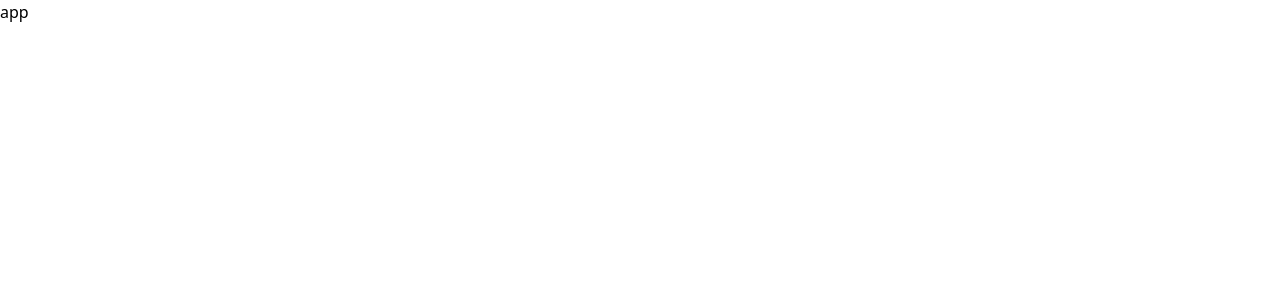
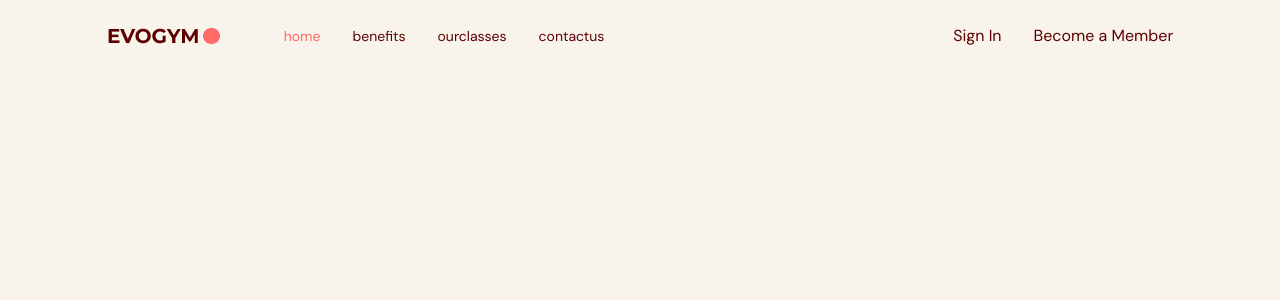
Before and after one commit to allenstfort23/gym-typescript, a React (Vite) app: page / in a window 1280 px wide. Shown: the top 300 px of the page. Built offline with nearby package versions, Linux system fonts and the light colour scheme.

Commit message:
add navbar and hooks

```diff
--- a/src/App.tsx
+++ b/src/App.tsx
@@ -1,5 +1,20 @@
+import Navbar from "@/scenes/navbar";
+import { useState } from "react";
+import { SelectedPage } from "@/shared/type";
+
+
+
 function App() {
-  return <div className="app">app</div>;
+  const [selectedPage, setSelectedPage] = useState<SelectedPage>(SelectedPage.Home)
+
+  return (
+    <div className="app bg-gray-20">
+      <Navbar
+        selectedPage={selectedPage}
+        setSelectedPage={setSelectedPage}
+      />
+    </div>
+  )
 }
 
 export default App;
--- /dev/null
+++ b/src/hooks/useMediaQuery.ts
@@ -0,0 +1,19 @@
+import { useState, useEffect } from "react";
+
+const useMediaQuery = (query: string) => {
+  const [matches, setMatches] = useState(false);
+
+  useEffect(() => {
+    const media = window.matchMedia(query);
+    if (media.matches !== matches) {
+      setMatches(media.matches);
+    }
+    const listener = () => setMatches(media.matches);
+    window.addEventListener("resize", listener);
+    return () => window.removeEventListener("resize", listener);
+  }, [matches, query]);
+
+  return matches;
+};
+
+export default useMediaQuery;
--- a/src/index.css
+++ b/src/index.css
@@ -1,3 +1,15 @@
+@import url('https://fonts.googleapis.com/css2?family=DM+Sans:ital,opsz,wght@0,9..40,100..1000;1,9..40,100..1000&family=Montserrat:ital,wght@0,100..900;1,100..900&display=swap');
+
 @tailwind base;
 @tailwind components;
 @tailwind utilities;
+
+html,
+body,
+#root,
+.app {
+    height: 100%;
+    weight: 100%;
+    font-family: "DM Sans", sans-serif;
+    @apply text-gray-500;
+}
--- /dev/null
+++ b/src/scenes/navbar/Link.tsx
@@ -0,0 +1,26 @@
+import { SelectedPage } from "@/shared/type";
+import AnchorLink from "react-anchor-link-smooth-scroll"
+
+type Props = {
+    page: string;
+    selectedPage: SelectedPage;
+    setSelectedPage: (value: SelectedPage) => void;
+}
+
+const Link = ({ page, selectedPage, setSelectedPage,}: Props) => {
+    const lowerCasePage = page.toLowerCase().replace(/ /g, "") as SelectedPage
+
+  return (
+    <AnchorLink
+    className={`${selectedPage === lowerCasePage ? "text-primary-500" : ""}
+        transition duration-500 hover:text-purple-300
+    `}
+    href={`#${lowerCasePage}`}
+    onClick={() => setSelectedPage(lowerCasePage)}
+    >
+        {page}
+    </AnchorLink>
+  )
+}
+
+export default Link
--- /dev/null
+++ b/src/scenes/navbar/index.tsx
@@ -0,0 +1,59 @@
+import { useState } from "react";
+import {Bars3Icon, XMarkIcon} from "@heroicons/react/24/solid";
+import Logo from "@/assets/Logo.png";
+import Link from "./Link";
+import { SelectedPage } from "@/shared/type";
+
+
+type Props = {
+  selectedPage: SelectedPage;
+  setSelectedPage: (value: SelectedPage) => void;
+}
+
+const Navbar = ({ selectedPage, setSelectedPage } : Props) => {
+  const flexBetween = "flex items-center justify-between";
+  return (
+    <nav>
+      <div className={`${flexBetween} fixed top-0 z-30 w-full py-6`}>
+        <div className={`${flexBetween} mx-auto w-5/6`}>
+          <div className={`${flexBetween} w-full gap-16`}>
+            {/* LEFT SIDE */}
+            <img alt="logo" src={Logo}/>
+
+            {/* RIGHT SIDE */}
+            <div className={`${flexBetween} w-full`}>
+              <div className={`${flexBetween} gap-8 text-sm`}>
+                <Link
+                  page={SelectedPage.Home}
+                  selectedPage={selectedPage}
+                  setSelectedPage={setSelectedPage}
+                 />
+                <Link
+                  page={SelectedPage.Benefits}
+                  selectedPage={selectedPage}
+                  setSelectedPage={setSelectedPage}
+                />
+                <Link
+                  page={SelectedPage.OurClasses}
+                  selectedPage={selectedPage}
+                  setSelectedPage={setSelectedPage}
+                />
+                <Link
+                  page={SelectedPage.ContactUs}
+                  selectedPage={selectedPage}
+                  setSelectedPage={setSelectedPage}
+                  />
+              </div>
+              <div className={`${flexBetween} gap-8`}>
+                <p>Sign In</p>
+                <button>Become a Member</button>
+              </div>
+            </div>
+          </div>
+        </div>
+      </div>
+    </nav>
+  )
+}
+
+export default Navbar
--- /dev/null
+++ b/src/shared/type.ts
@@ -0,0 +1,6 @@
+export enum SelectedPage {
+    Home = "home",
+    Benefits = "benefits",
+    OurClasses = "ourclasses",
+    ContactUs = "contactus"
+  }
```
